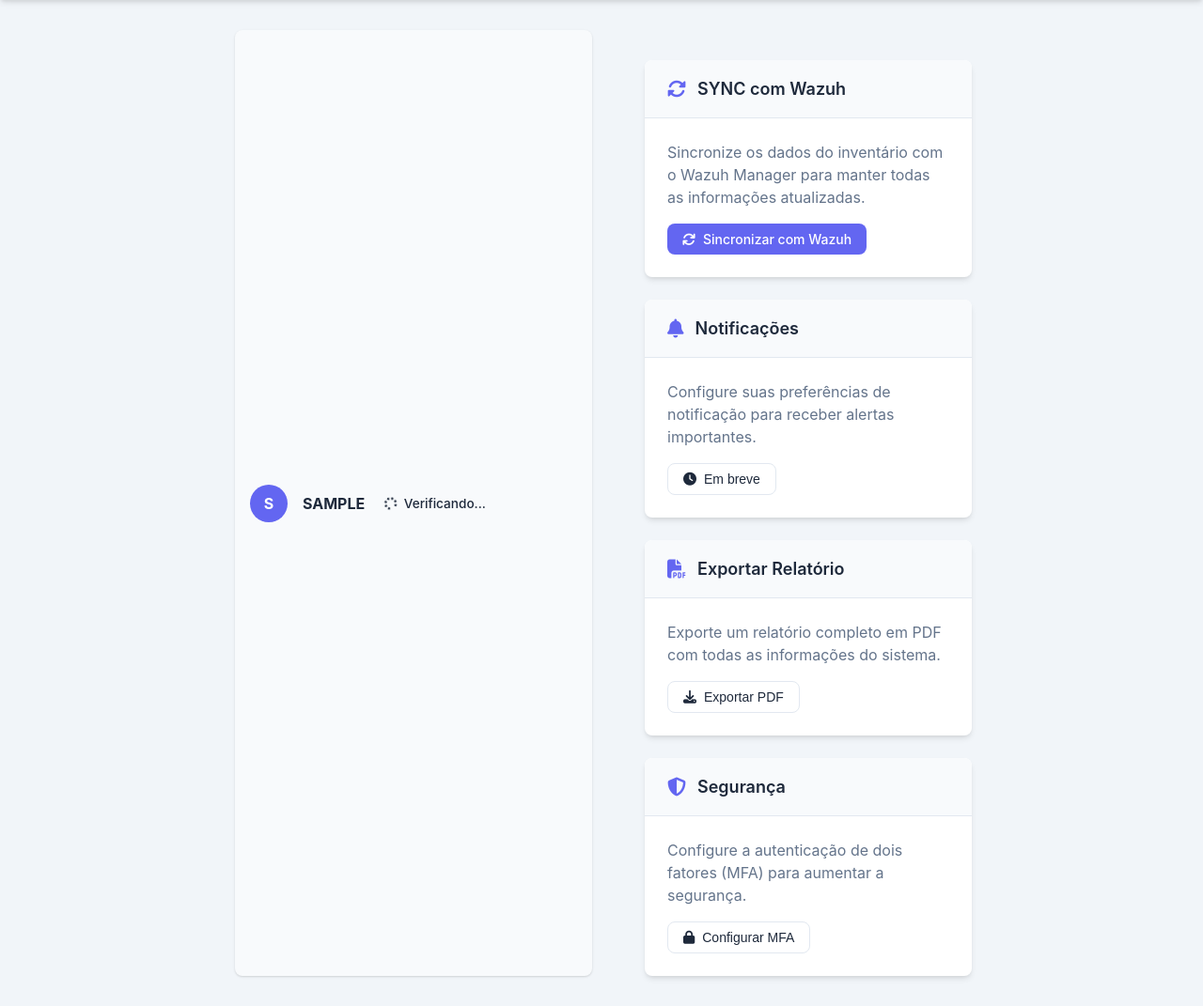
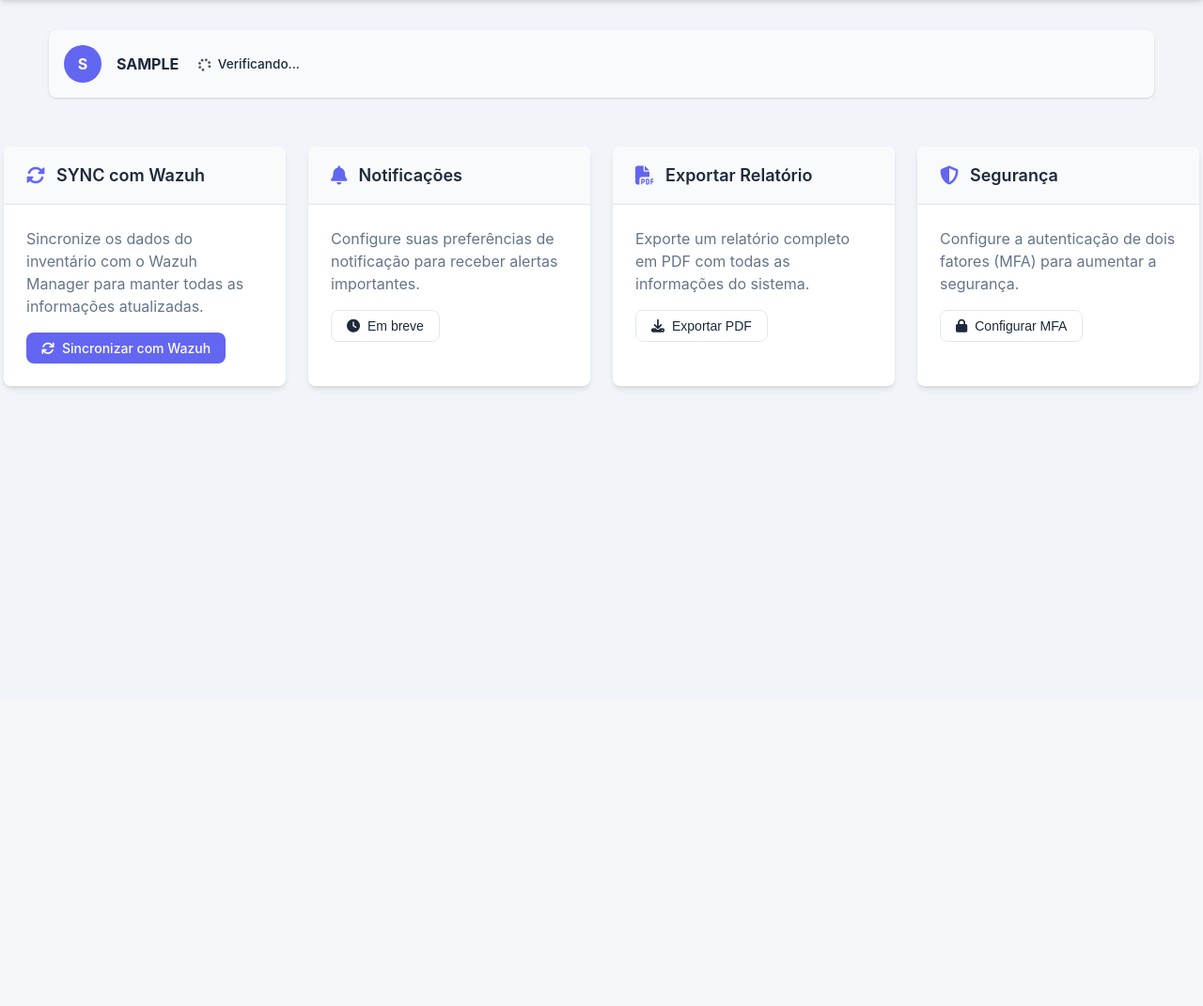
Before and after one commit to Maarckz/Inventory, a Flask app: page /settings in a window 1280 px wide. Shown: the part 55-1126 px from the top of the page at 94% size. After the commit the page ends 471 px from the top, so only its background shows below. Run offline with Flask 3, Linux system fonts and the light colour scheme; the visitor is signed in with stand-in values (Sample User, id 1); data that the repository does not hold is empty; parts of the project's set-up code (start-up, migrations or seed data) failed here and were passed over.

Commit message:
[UPLOAD] Version 1.17b

```diff
--- a/static/css/settings.css
+++ b/static/css/settings.css
@@ -10,7 +10,7 @@
 
 .container > * {
     flex: 1 0 380px; /* Define a fixed size for each card */
-    max-width: 380px;
+    max-width: 1400px;
 }
 
 .container h1 {
@@ -20,7 +20,7 @@
 }
 
 .container p {
-    margin-bottom: 1.5rem;
+    margin-bottom: 0.5rem;
     color: var(--dark-gray);
 }
 
```
